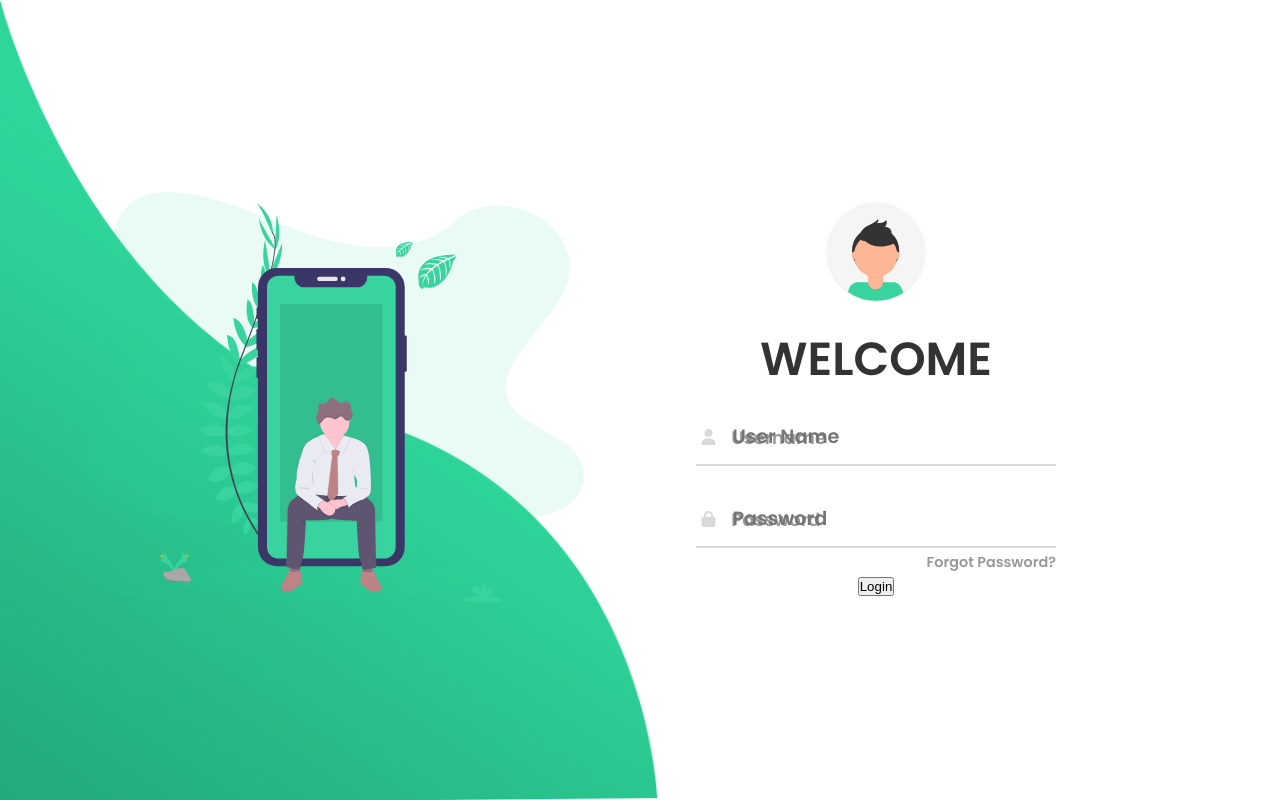
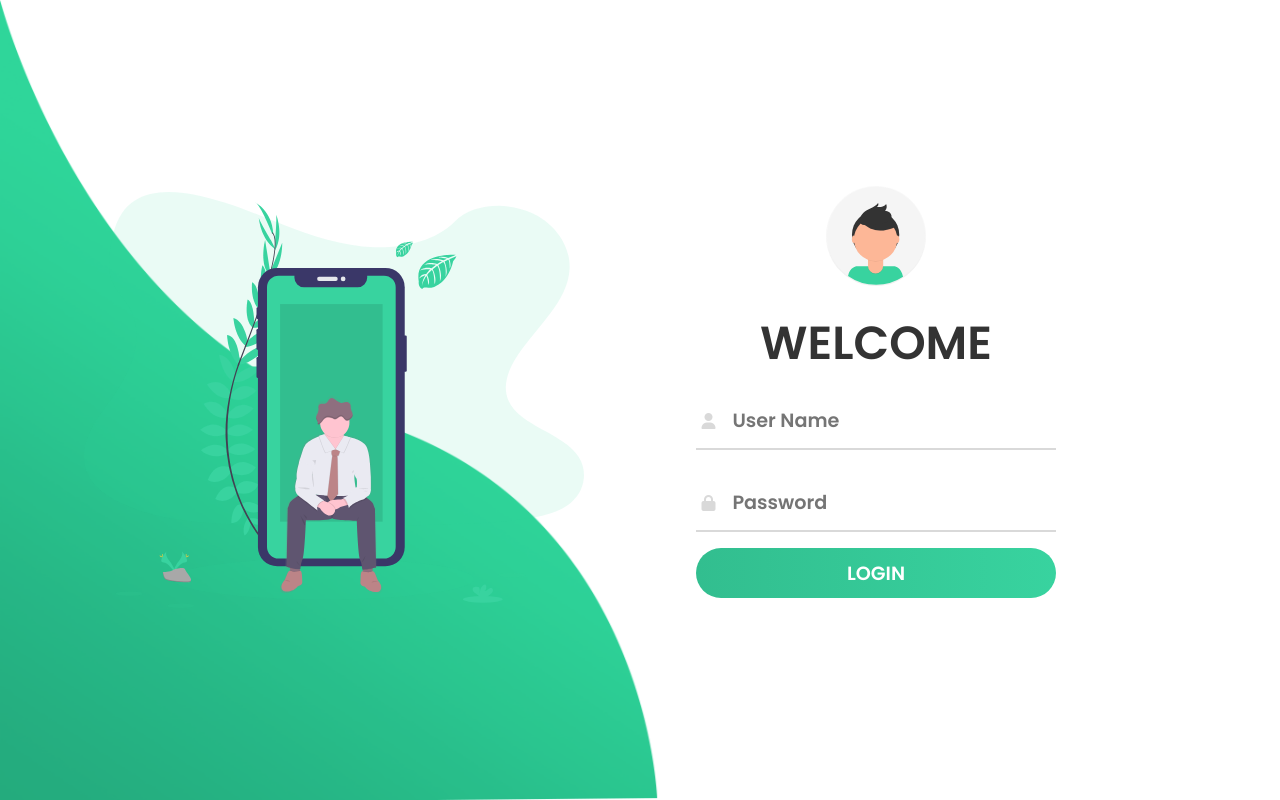
Before and after one commit to learner-pratik/sih2020_server, a Django app: page / in a window 1280 px wide. Run offline with Django 3.2, Linux system fonts and the light colour scheme; some libraries are stand-ins or nearby versions.

Commit message:
some frontend changes

```diff
--- a/main/templates/assigntask.html
+++ b/main/templates/assigntask.html
@@ -200,6 +200,7 @@
 li a:hover {
   color: #006400;
   border-bottom: 1px solid #006400;
+  text-decoration: none;
 }
 
 
--- a/main/templates/login.html
+++ b/main/templates/login.html
@@ -273,7 +273,6 @@
            		   		<i class="fas fa-user"></i>
            		   </div>
            		   <div class="div">
-           		   		<h5>Username</h5>
            		   		<input type="text" placeholder="User Name" name="username" required>
            		   </div>
            		</div>
@@ -282,12 +281,10 @@
            		    	<i class="fas fa-lock"></i>
            		   </div>
            		   <div class="div">
-           		    	<h5>Password</h5>
            		    	<input type="password" placeholder="Password" name="password" required>
             	   </div>
             	</div>
-            	<a href="#">Forgot Password?</a>
-            	<button type="submit">Login</button>
+            	<button type="submit" class="btn">Login</button>
             </form>
         </div>
     </div>
--- a/main/templates/researcherlist.html
+++ b/main/templates/researcherlist.html
@@ -61,6 +61,7 @@
 li a:hover {
   color: #006400;
   border-bottom: 1px solid #006400;
+  text-decoration: none;
 }
 
 </style>
--- a/main/templates/task.html
+++ b/main/templates/task.html
@@ -60,6 +60,7 @@
 li a:hover {
   color: #006400;
   border-bottom: 1px solid #006400;
+  text-decoration: none;
 }
 
 </style>
```
